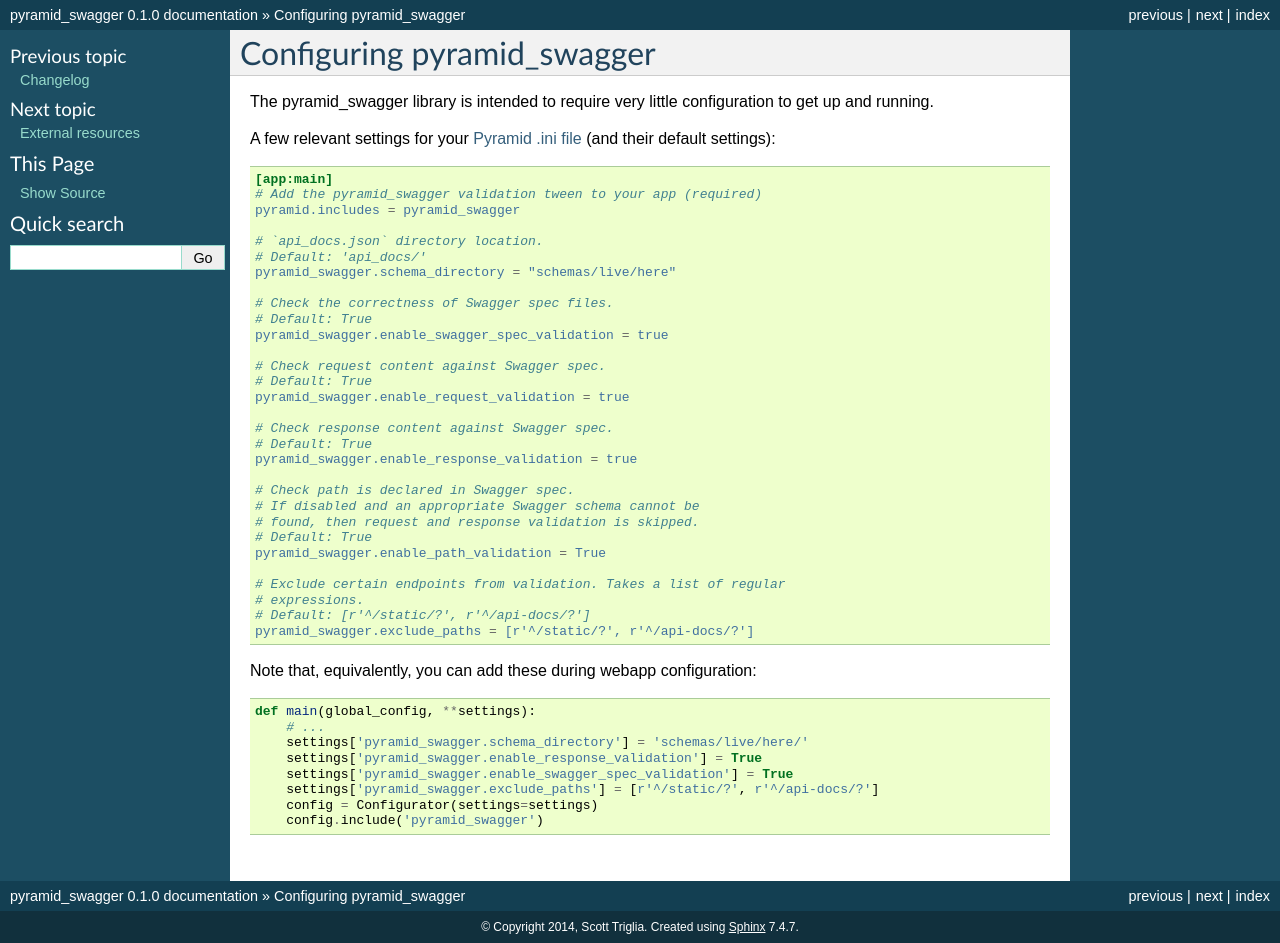
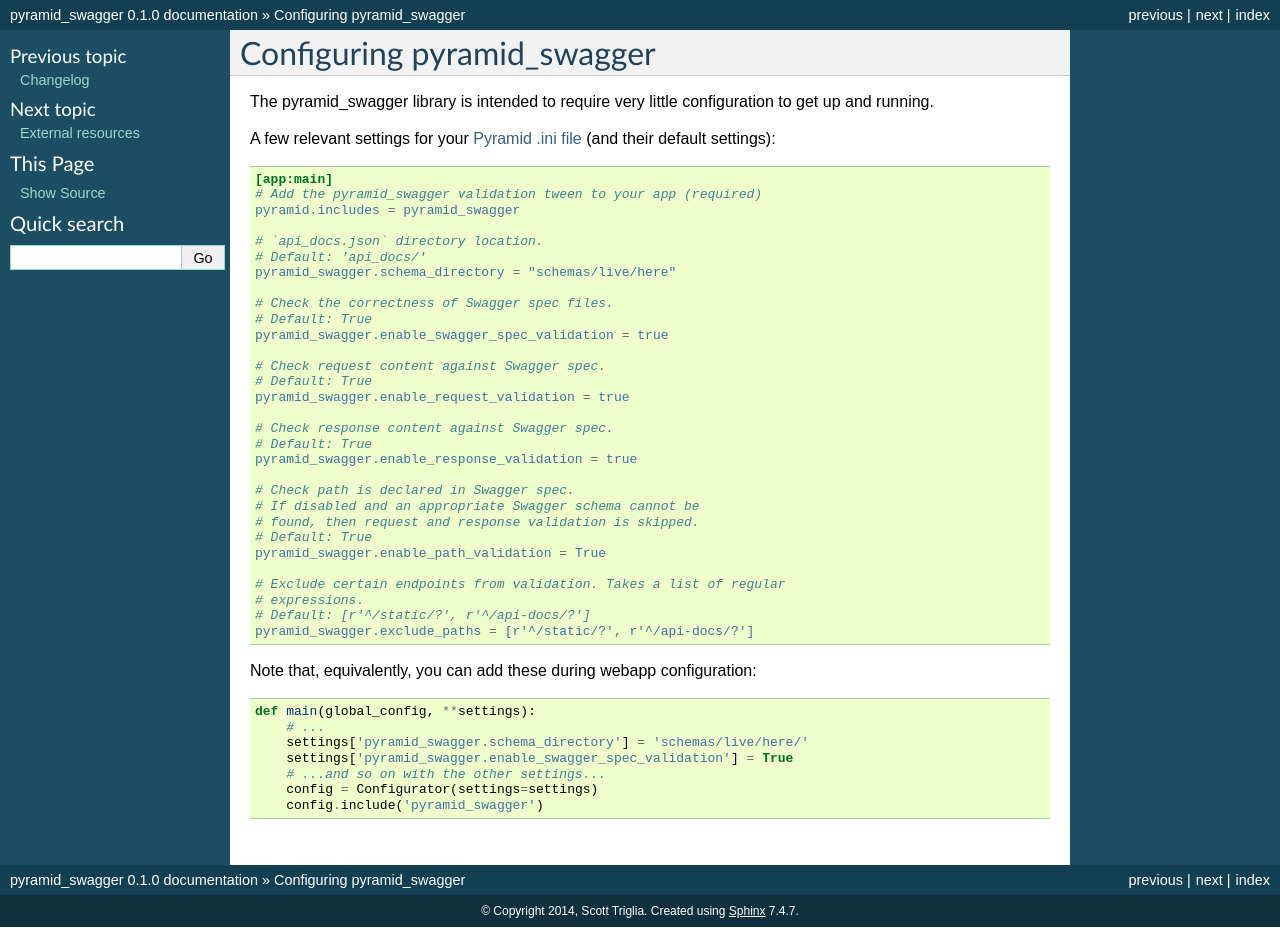
Before and after one commit to Yelp/pyramid_swagger, a Sphinx documentation site: the page built from docs/configuration.rst, in a window 1280 px wide. Built offline with Sphinx 7.4.7, drawn with Linux system fonts in a browser that asks for light colours.

Commit message:
Minor configuration docs cleanup

```diff
--- a/docs/configuration.rst
+++ b/docs/configuration.rst
@@ -46,8 +46,7 @@
         def main(global_config, **settings):
             # ...
             settings['pyramid_swagger.schema_directory'] = 'schemas/live/here/'
-            settings['pyramid_swagger.enable_response_validation'] = True
             settings['pyramid_swagger.enable_swagger_spec_validation'] = True
-            settings['pyramid_swagger.exclude_paths'] = [r'^/static/?', r'^/api-docs/?']
+            # ...and so on with the other settings...
             config = Configurator(settings=settings)
             config.include('pyramid_swagger')
```
